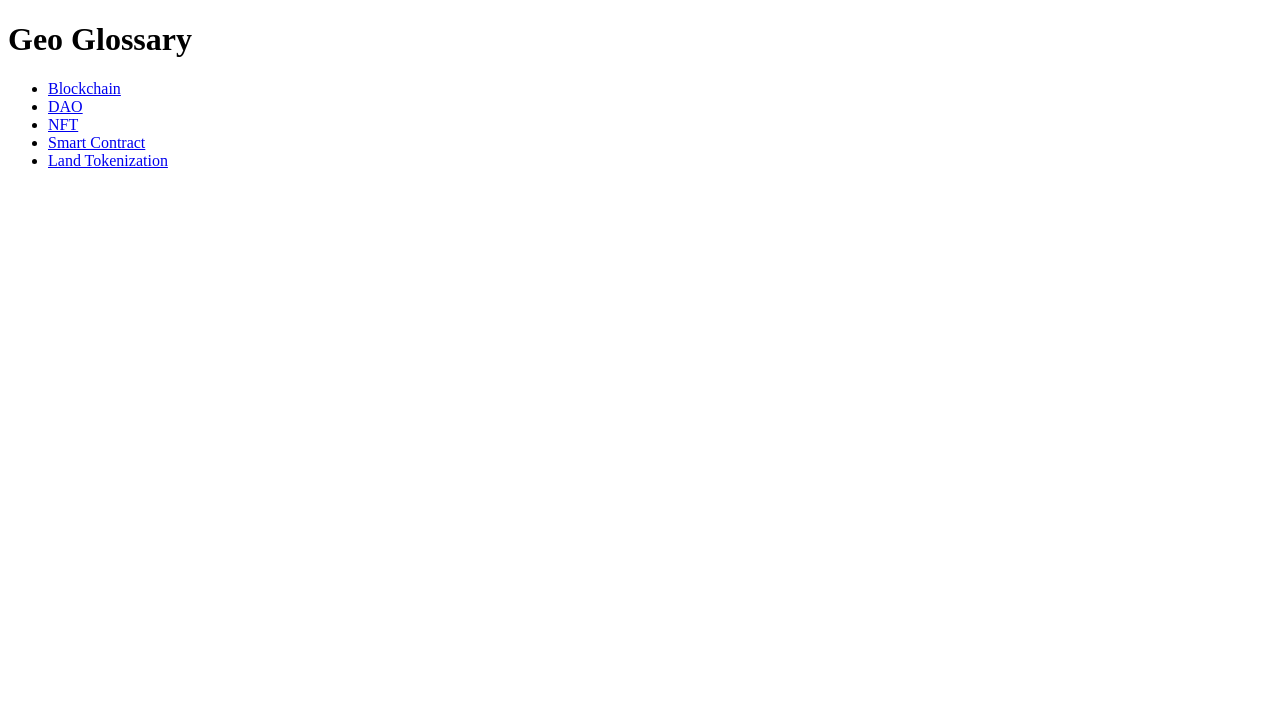
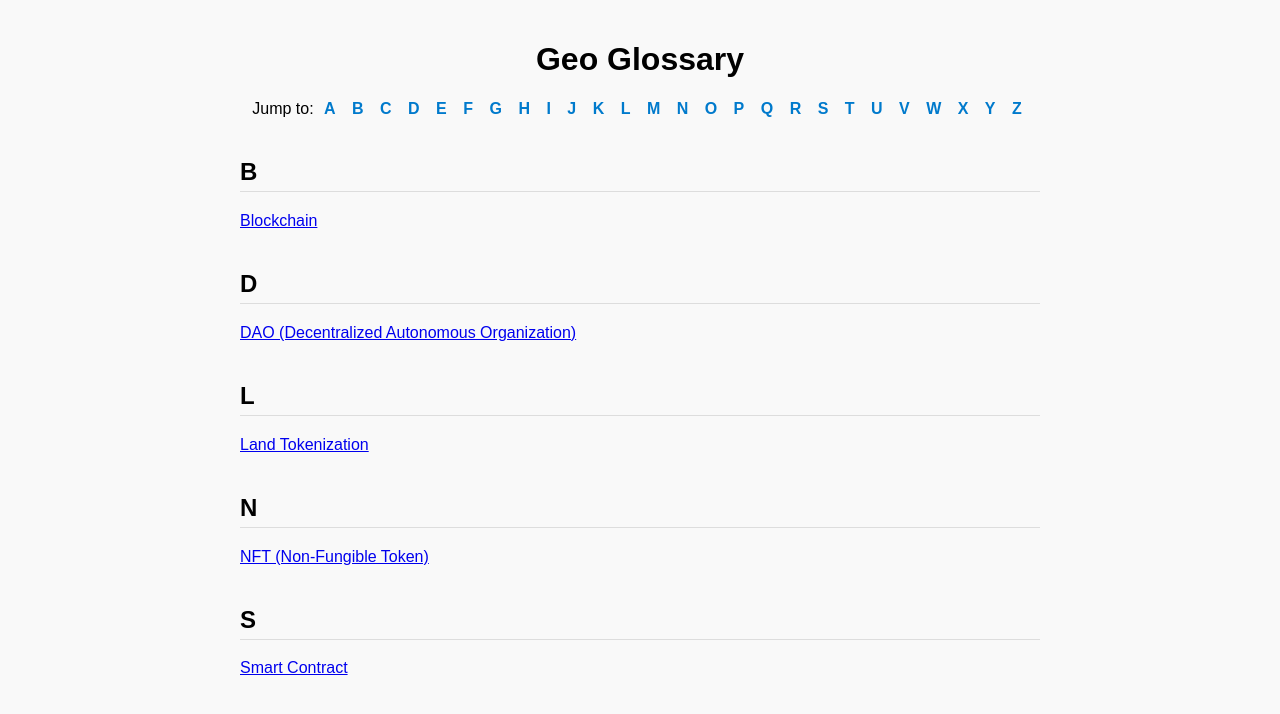
Before and after one commit to Akuewuru/geo-glossary, a plain HTML site: page index.html in a window 1280 px wide. Drawn offline with Linux system fonts and the light colour scheme.

Commit message:
Update index.html

```diff
--- a/index.html
+++ b/index.html
@@ -1,17 +1,126 @@
 <!DOCTYPE html>
-<html>
+<html lang="en">
 <head>
   <meta charset="UTF-8">
-  <title>Geo Glossary</title>
+  <title>Geo Glossary A–Z</title>
+  <style>
+    body {
+      font-family: Arial, sans-serif;
+      max-width: 800px;
+      margin: auto;
+      padding: 20px;
+      background-color: #f9f9f9;
+    }
+
+    h1 {
+      text-align: center;
+    }
+
+    .nav {
+      text-align: center;
+      margin-bottom: 30px;
+    }
+
+    .nav a {
+      margin: 0 6px;
+      text-decoration: none;
+      font-weight: bold;
+      color: #007acc;
+    }
+
+    .letter-section {
+      margin-top: 40px;
+    }
+
+    h2 {
+      border-bottom: 1px solid #ddd;
+      padding-bottom: 5px;
+    }
+
+    ul {
+      list-style: none;
+      padding-left: 0;
+    }
+
+    li {
+      margin-bottom: 8px;
+    }
+
+    a:hover {
+      text-decoration: underline;
+    }
+  </style>
 </head>
 <body>
+
   <h1>Geo Glossary</h1>
-  <ul>
-    <li><a href="blockchain.html">Blockchain</a></li>
-    <li><a href="dao.html">DAO</a></li>
-    <li><a href="nft.html">NFT</a></li>
-    <li><a href="smart-contract.html">Smart Contract</a></li>
-    <li><a href="land-tokenization.html">Land Tokenization</a></li>
-  </ul>
+
+  <!-- A–Z Navigation -->
+  <div class="nav">
+    Jump to:
+    <a href="#a">A</a>
+    <a href="#b">B</a>
+    <a href="#c">C</a>
+    <a href="#d">D</a>
+    <a href="#e">E</a>
+    <a href="#f">F</a>
+    <a href="#g">G</a>
+    <a href="#h">H</a>
+    <a href="#i">I</a>
+    <a href="#j">J</a>
+    <a href="#k">K</a>
+    <a href="#l">L</a>
+    <a href="#m">M</a>
+    <a href="#n">N</a>
+    <a href="#o">O</a>
+    <a href="#p">P</a>
+    <a href="#q">Q</a>
+    <a href="#r">R</a>
+    <a href="#s">S</a>
+    <a href="#t">T</a>
+    <a href="#u">U</a>
+    <a href="#v">V</a>
+    <a href="#w">W</a>
+    <a href="#x">X</a>
+    <a href="#y">Y</a>
+    <a href="#z">Z</a>
+  </div>
+
+  <!-- Sample Sections with Terms -->
+  <div class="letter-section" id="b">
+    <h2>B</h2>
+    <ul>
+      <li><a href="blockchain.html">Blockchain</a></li>
+    </ul>
+  </div>
+
+  <div class="letter-section" id="d">
+    <h2>D</h2>
+    <ul>
+      <li><a href="dao.html">DAO (Decentralized Autonomous Organization)</a></li>
+    </ul>
+  </div>
+
+  <div class="letter-section" id="l">
+    <h2>L</h2>
+    <ul>
+      <li><a href="land-tokenization.html">Land Tokenization</a></li>
+    </ul>
+  </div>
+
+  <div class="letter-section" id="n">
+    <h2>N</h2>
+    <ul>
+      <li><a href="nft.html">NFT (Non-Fungible Token)</a></li>
+    </ul>
+  </div>
+
+  <div class="letter-section" id="s">
+    <h2>S</h2>
+    <ul>
+      <li><a href="smart-contract.html">Smart Contract</a></li>
+    </ul>
+  </div>
+
 </body>
 </html>
```
